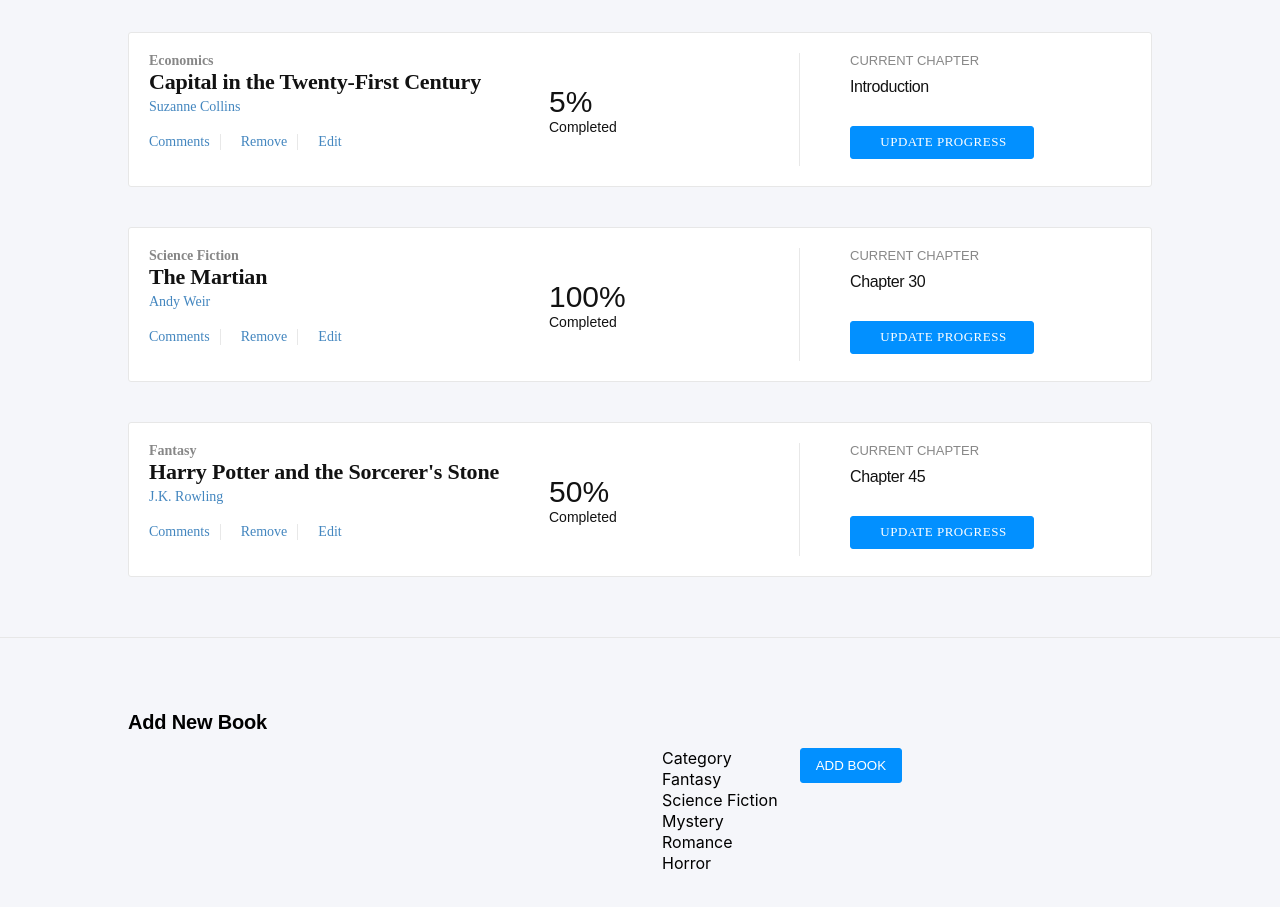
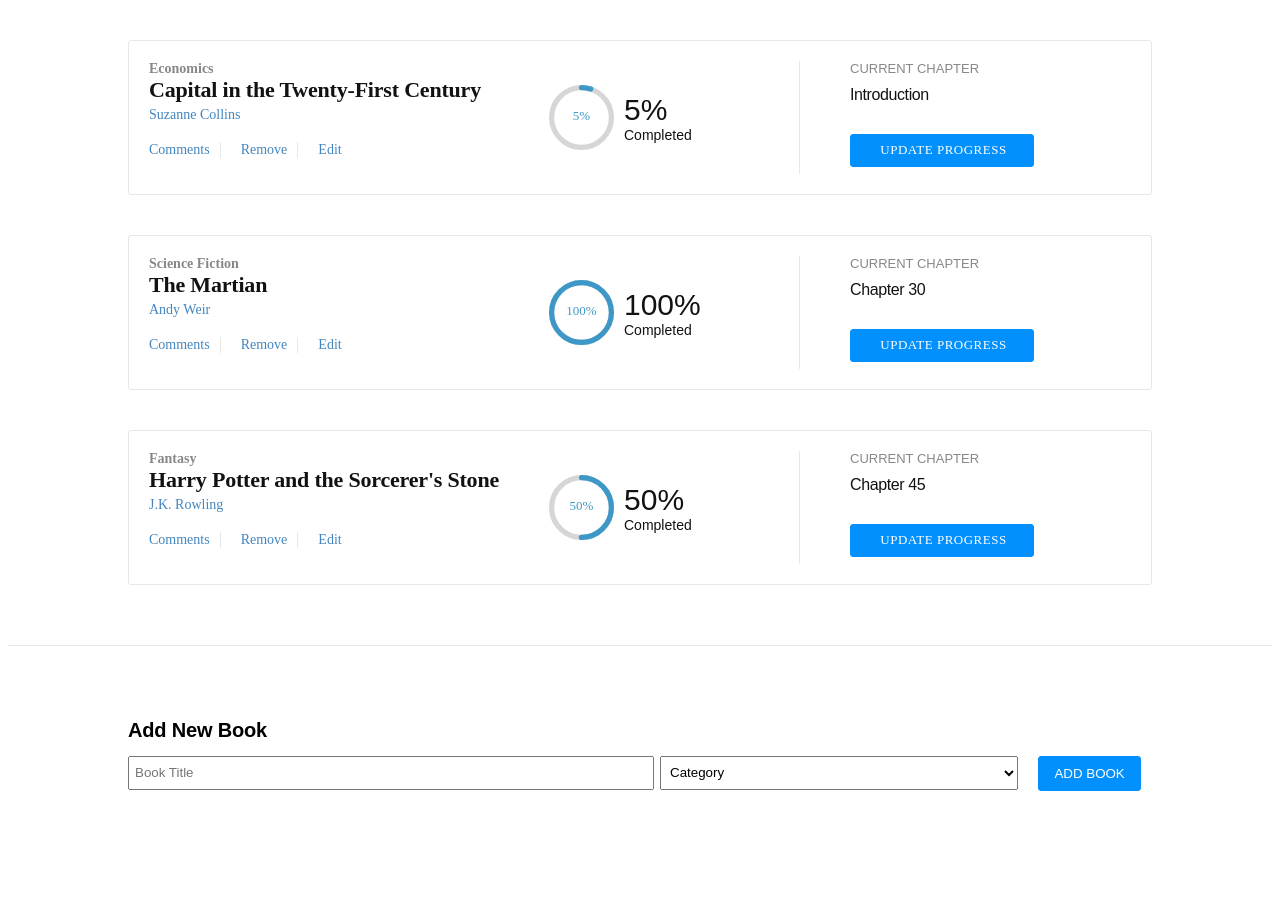
Before and after one commit to sireclifford/BookStore-ReactJs, a React (Create React App) app: page / in a window 1280 px wide. Shown: the part 499-1406 px from the top of the page. Built offline with nearby package versions, Linux system fonts and the light colour scheme.

Commit message:
replaced project with a bug free content

```diff
--- a/package.json
+++ b/package.json
@@ -1,5 +1,5 @@
 {
-  "name": "Book Store - ReactJs",
+  "name": "bookstore",
   "version": "0.1.0",
   "private": true,
   "dependencies": {
@@ -9,6 +9,8 @@
     "bootstrap": "^5.2.0",
     "prop-types": "^15.8.1",
     "react": "^18.2.0",
+    "react-bootstrap": "^2.5.0",
+    "react-circular-progressbar": "^2.1.0",
     "react-dom": "^18.2.0",
     "react-icons": "^4.4.0",
     "react-router-dom": "^6.3.0",
--- a/public/index.html
+++ b/public/index.html
@@ -9,13 +9,11 @@
       name="description"
       content="Web site created using create-react-app"
     />
-    <title>React App</title>
-    <link rel="preconnect" href="https://fonts.googleapis.com" />
-    <link rel="preconnect" href="https://fonts.gstatic.com" crossorigin />
     <link
       href="https://fonts.googleapis.com/css2?family=Roboto+Slab&display=swap"
       rel="stylesheet"
     />
+    <title>React App</title>
   </head>
   <body>
     <noscript>You need to enable JavaScript to run this app.</noscript>
--- a/src/App.css
+++ b/src/App.css
@@ -1,18 +1,39 @@
-body {
-  margin: 0;
-  font-family:
-    -apple-system,
-    BlinkMacSystemFont,
-    'Segoe UI',
-    'Roboto',
-    'Oxygen',
-    'Ubuntu',
-    'Cantarell',
-    'Fira Sans',
-    'Droid Sans',
-    'Helvetica Neue',
-    sans-serif;
-  -webkit-font-smoothing: antialiased;
-  -moz-osx-font-smoothing: grayscale;
-  background-color: #f5f6fa;
+.App {
+  text-align: center;
 }
+
+.App-logo {
+  height: 40vmin;
+  pointer-events: none;
+}
+
+@media (prefers-reduced-motion: no-preference) {
+  .App-logo {
+    animation: App-logo-spin infinite 20s linear;
+  }
+}
+
+.App-header {
+  background-color: #282c34;
+  min-height: 100vh;
+  display: flex;
+  flex-direction: column;
+  align-items: center;
+  justify-content: center;
+  font-size: calc(10px + 2vmin);
+  color: white;
+}
+
+.App-link {
+  color: #61dafb;
+}
+
+@keyframes App-logo-spin {
+  from {
+    transform: rotate(0deg);
+  }
+
+  to {
+    transform: rotate(360deg);
+  }
+}
--- a/src/components/addBook/AddBook.js
+++ b/src/components/addBook/AddBook.js
@@ -1,5 +1,7 @@
 import React from 'react';
 import './AddBook.css';
+import Button from 'react-bootstrap/Button';
+import Form from 'react-bootstrap/Form';
 
 const AddBook = () => (
   <div className="add-book">
@@ -7,23 +9,27 @@
       <div className="heading">
         <h1>Add New Book</h1>
       </div>
-      <div className="add-book-form">
-        <div className="title mb-3 mr-10">
-          <div className="inputTitle" type="text" placeholder="Book Title" />
-        </div>
+      <Form className="add-book-form">
+        <Form.Group className="title mb-3 mr-10" controlId="title">
+          <Form.Control
+            className="inputTitle"
+            type="text"
+            placeholder="Book Title"
+          />
+        </Form.Group>
 
-        <div aria-label="Category">
+        <Form.Select aria-label="Category">
           <option>Category</option>
           <option value="Fantasy">Fantasy</option>
           <option value="Science Fiction">Science Fiction</option>
           <option value="Mystery">Mystery</option>
           <option value="Romance">Romance</option>
           <option value="Horror">Horror</option>
-        </div>
-        <button className="addBookBtn" variant="primary" type="submit">
+        </Form.Select>
+        <Button className="addBookBtn" variant="primary" type="submit">
           ADD BOOK
-        </button>
-      </div>
+        </Button>
+      </Form>
     </div>
   </div>
 );
--- a/src/components/lessonCard/LessonCard.js
+++ b/src/components/lessonCard/LessonCard.js
@@ -1,6 +1,8 @@
 import React from 'react';
 import './LessonCard.css';
 import PropTypes from 'prop-types';
+import { CircularProgressbar } from 'react-circular-progressbar';
+import 'react-circular-progressbar/dist/styles.css';
 
 const LessonCard = (lesson = []) => {
   LessonCard.prototype = {
@@ -25,6 +27,12 @@
           </div>
         </div>
         <div className="col-2">
+          <div className="lesson-progressBar" style={{ width: 65, height: 65 }}>
+            <CircularProgressbar
+              value={lesson.lesson.percentage}
+              text={`${lesson.lesson.percentage}%`}
+            />
+          </div>
           <div className="lesson-progress-numb">
             <p className="percentage">
               {lesson.lesson.percentage}
```
Also changed, not shown: .stylelintrc.json, 2 other files (tests, documents, lock files or other folders).
